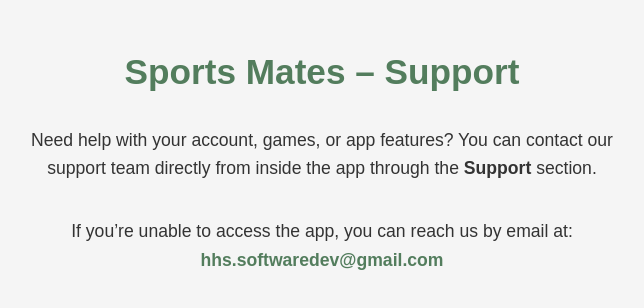
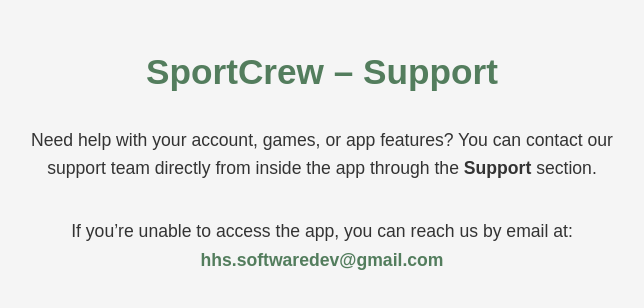
Before and after one commit to HassanSheaib/sportcrew-support, a plain HTML site: page index.html in a window 1280 px wide. Shown: the part 268-576 px from the top of the page, without its empty margins (318-962 px from the left). Drawn offline with Linux system fonts and the light colour scheme.

Commit message:
Update title and heading from 'Sports Mates' to 'SportCrew'

```diff
--- a/index.html
+++ b/index.html
@@ -3,7 +3,7 @@
 <head>
   <meta charset="UTF-8" />
   <meta name="viewport" content="width=device-width, initial-scale=1.0" />
-  <title>Sports Mates – Support</title>
+  <title>SportCrew – Support</title>
   <style>
     body {
       font-family: Arial, sans-serif;
@@ -35,7 +35,7 @@
   </style>
 </head>
 <body>
-  <h1>Sports Mates – Support</h1>
+  <h1>SportCrew – Support</h1>
   <p>
     Need help with your account, games, or app features?
     You can contact our support team directly from inside the app through the <strong>Support</strong> section.
```
